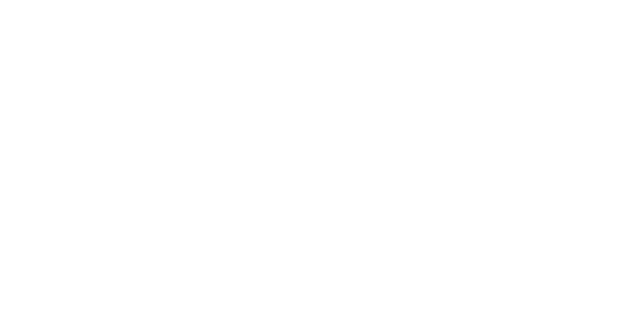
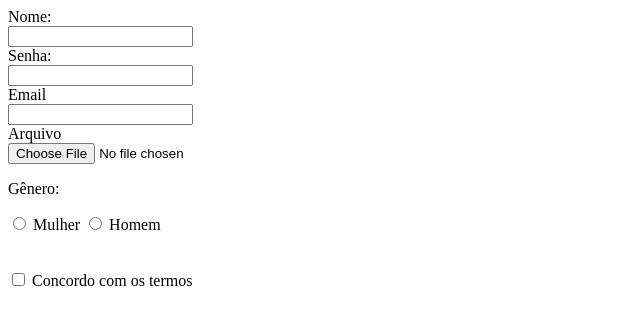
Before and after one commit to paulobrun0/Formulario-estilizado, a plain HTML site: page Formulario/index.html in a window 1280 px wide. Shown: the whole page, without its empty margins (0-640 px from the left). Drawn offline with Linux system fonts and the light colour scheme.

Commit message:
position absolute icone no input

```diff
--- /dev/null
+++ b/Formulario-CSS/exercicio/style.css
@@ -0,0 +1,15 @@
+.input-container {
+  position: relative;
+  margin: 100px;
+}
+
+input {
+  height: 45px;
+  width: 300px;
+  padding-left: 45px;
+}
+.input-container svg {
+  position: absolute;
+  top: calc(50% - 12px);
+  left: 10px;
+}
--- a/Formulario/index.html
+++ b/Formulario/index.html
@@ -8,6 +8,33 @@
   <link rel="stylesheet" href="style.css">
 </head>
 <body>
+  <form action="">
+    <label for="name">Nome:</label> <br>
+    <input type="text" name="name" id="name"> <br>
 
+    <label for="password">Senha:</label> <br>
+    <input type="password" name="password" id="password"> <br>
+
+    <label for="email">Email</label> <br>
+    <input type="email" name="email" id="email"> <br>
+
+    <label for="fil">Arquivo</label> <br>
+    <input type="file" name="file" id="file">
+
+    <p>Gênero:</p>
+
+    <input type="radio" name="gender" id="female" value="female">
+    <label for="gender">Mulher</label>
+
+    <input type="radio" name="gender" id="male" value="male">
+    <label for="male">Homem</label>
+
+    <br><br><br>
+
+    <input type="checkbox" name="agree" id="agree" value="agree">
+    <label for="agree">Concordo com os termos</label>
+
+
+  </form>
 </body>
 </html>
```
Also changed, not shown: Formulario-CSS/exercicio/index.html (added, +26 -0 lines).
